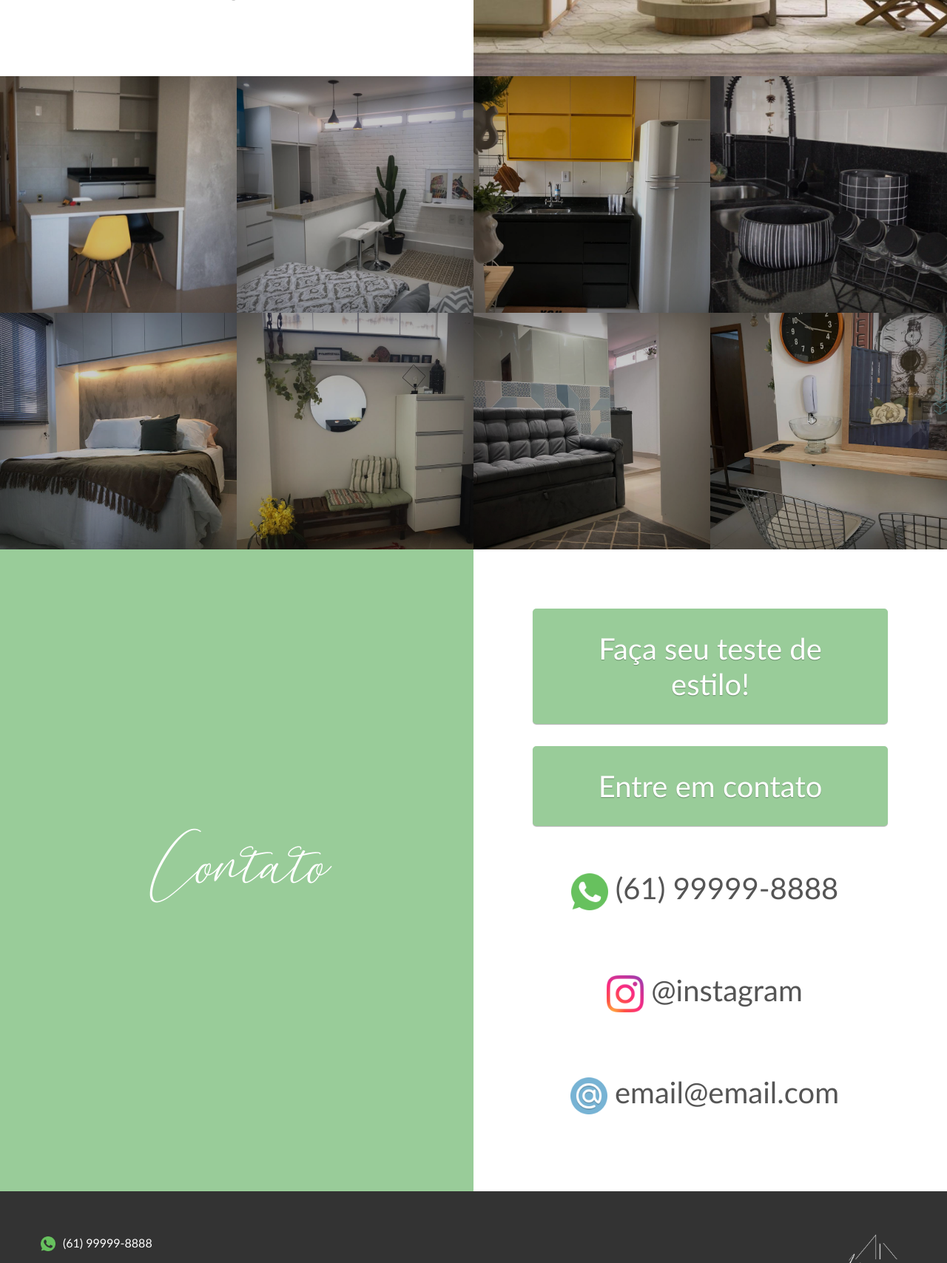
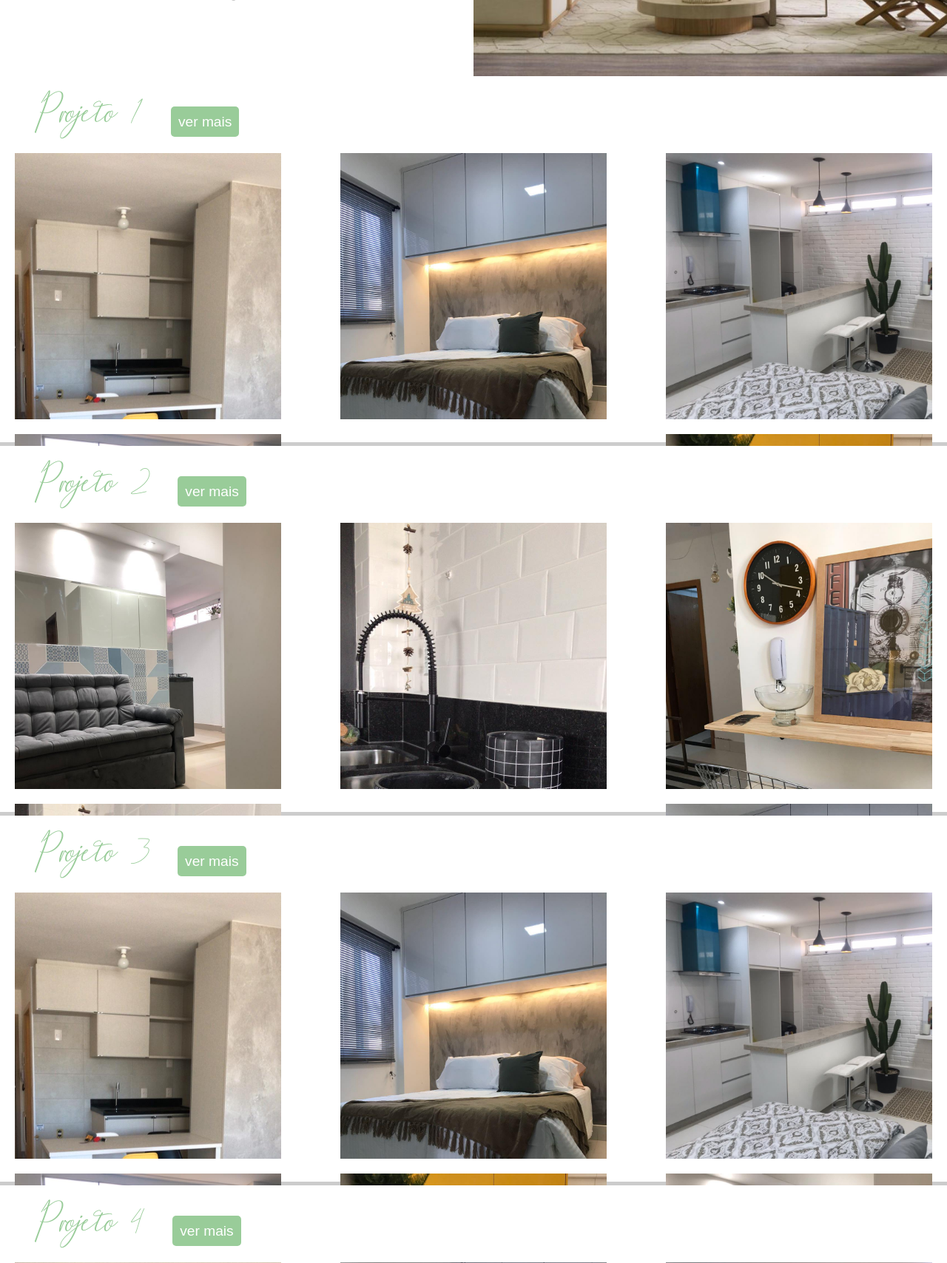
Before and after one commit to guilhermeMorum/lime, a PHP site: page /index.html in a window 1280 px wide. Shown: the part 4149-5857 px from the top of the page at 74% size. Run offline with PHP 8.4, Linux system fonts and the light colour scheme.

Commit message:
Alteração galeria

```diff
--- a/index.html
+++ b/index.html
@@ -70,101 +70,75 @@
             <div class="flex-50 card default-background sm-50 portfolio-border-radius" id="portfolio-image">
             </div>
         </div>
-        <input type="checkbox" id="img-1"/>
-        <input type="checkbox" id="img-2"/>
-        <input type="checkbox" id="img-3"/>
-        <input type="checkbox" id="img-4"/>
-        <input type="checkbox" id="img-5"/>
-        <input type="checkbox" id="img-6"/>
-        <input type="checkbox" id="img-7"/>
-        <input type="checkbox" id="img-8"/>
-        <div class="page flex row sm-column portfolio">
-            <div class="portfolio-column" id="row-1">
-                <div class="portfolio-item default-background port-1">
-                    <label for="img-1">
-                        <div class="portfolio-desc">
-                            <h3>Abc</h3>
-                            <p>
-                                    Lorem ipsum dolor sit amet, consectetur adipiscing elit. Vestibulum vehicula, dolor ut feugiat tristique, lacus justo euismod est, at malesuada elit nisl eu diam. Suspendisse at lectus purus. Donec consequat cursus lobortis. Sed malesuada auctor ultricies. Etiam eget felis mauris. Fusce gravida gravida odio vel faucibus. Cras nec sodales libero, vulputate fringilla massa. In dapibus, orci vitae consectetur molestie, elit tellus molestie sapien, non interdum metus ipsum eget orci. Morbi ac feugiat velit, vitae molestie arcu.
-                            </p>
+        <div id="portfolio">
+        	<input type="checkbox" id="group-1"/>
+        	<div class="portfolio-group" id="p-group-1">
+	        	<h2>Projeto 1 <label for="group-1">ver mais</label></h2>
+	        	<div class="portfolio-group-content">
+	        		<div class="portfolio-item port-1">
 	        		</div>
-                    </label>
+	        		<div class="portfolio-item port-2">
 	        		</div>
-                <div class="portfolio-item default-background port-2">
-                    <label for="img-2">
-                        <div class="portfolio-desc">
-                            <h3>Abc</h3>
-                            <p>
-                                    Lorem ipsum dolor sit amet, consectetur adipiscing elit. Vestibulum vehicula, dolor ut feugiat tristique, lacus justo euismod est, at malesuada elit nisl eu diam. Suspendisse at lectus purus. Donec consequat cursus lobortis. Sed malesuada auctor ultricies. Etiam eget felis mauris. Fusce gravida gravida odio vel faucibus. Cras nec sodales libero, vulputate fringilla massa. In dapibus, orci vitae consectetur molestie, elit tellus molestie sapien, non interdum metus ipsum eget orci. Morbi ac feugiat velit, vitae molestie arcu.
-                            </p>
+	        		<div class="portfolio-item port-3">
 	        		</div>
-                    </label>
+	        		<div class="portfolio-item port-4">
+	        		</div>
+	        		<div class="portfolio-item port-5">
 	        		</div>
 	        	</div>
-            <div class="portfolio-column" id="row-2">
-                <div class="portfolio-item default-background port-3">
-                    <label for="img-3">
-                        <div class="portfolio-desc">
-                            <h3>Abc</h3>
-                            <p>
-                                    Lorem ipsum dolor sit amet, consectetur adipiscing elit. Vestibulum vehicula, dolor ut feugiat tristique, lacus justo euismod est, at malesuada elit nisl eu diam. Suspendisse at lectus purus. Donec consequat cursus lobortis. Sed malesuada auctor ultricies. Etiam eget felis mauris. Fusce gravida gravida odio vel faucibus. Cras nec sodales libero, vulputate fringilla massa. In dapibus, orci vitae consectetur molestie, elit tellus molestie sapien, non interdum metus ipsum eget orci. Morbi ac feugiat velit, vitae molestie arcu.
-                            </p>
 	        </div>
-                    </label>
+	        <input type="checkbox" id="group-2"/>
+        	<div class="portfolio-group" id="p-group-2">
+	        	<h2>Projeto 2 <label for="group-2">ver mais</label></h2>
+	        	<div class="portfolio-group-content">
+	        		<div class="portfolio-item port-6">
 	        		</div>
-                <div class="portfolio-item default-background port-4">
-                    <label for="img-4">
-                        <div class="portfolio-desc">
-                            <h3>Abc</h3>
-                            <p>
-                                    Lorem ipsum dolor sit amet, consectetur adipiscing elit. Vestibulum vehicula, dolor ut feugiat tristique, lacus justo euismod est, at malesuada elit nisl eu diam. Suspendisse at lectus purus. Donec consequat cursus lobortis. Sed malesuada auctor ultricies. Etiam eget felis mauris. Fusce gravida gravida odio vel faucibus. Cras nec sodales libero, vulputate fringilla massa. In dapibus, orci vitae consectetur molestie, elit tellus molestie sapien, non interdum metus ipsum eget orci. Morbi ac feugiat velit, vitae molestie arcu.
-                            </p>
+	        		<div class="portfolio-item port-7">
 	        		</div>
-                    </label>
+	        		<div class="portfolio-item port-8">
+	        		</div>
+	        		<div class="portfolio-item port-7">
+	        		</div>
+	        		<div class="portfolio-item port-2">
 	        		</div>
 	        	</div>
-            <div class="portfolio-column" id="row-3">
-                <div class="portfolio-item default-background port-5">
-                    <label for="img-5">
-                        <div class="portfolio-desc">
-                            <h3>Abc</h3>
-                            <p>
-                                    Lorem ipsum dolor sit amet, consectetur adipiscing elit. Vestibulum vehicula, dolor ut feugiat tristique, lacus justo euismod est, at malesuada elit nisl eu diam. Suspendisse at lectus purus. Donec consequat cursus lobortis. Sed malesuada auctor ultricies. Etiam eget felis mauris. Fusce gravida gravida odio vel faucibus. Cras nec sodales libero, vulputate fringilla massa. In dapibus, orci vitae consectetur molestie, elit tellus molestie sapien, non interdum metus ipsum eget orci. Morbi ac feugiat velit, vitae molestie arcu.
-                            </p>
 	        </div>
-                    </label>
+	        <input type="checkbox" id="group-3"/>
+        	<div class="portfolio-group" id="p-group-3">
+	        	<h2>Projeto 3 <label for="group-3">ver mais</label></h2>
+	        	<div class="portfolio-group-content">
+	        		<div class="portfolio-item port-1">
 	        		</div>
-                <div class="portfolio-item default-background port-6">
-                    <label for="img-6">
-                        <div class="portfolio-desc">
-                            <h3>Abc</h3>
-                            <p>
-                                    Lorem ipsum dolor sit amet, consectetur adipiscing elit. Vestibulum vehicula, dolor ut feugiat tristique, lacus justo euismod est, at malesuada elit nisl eu diam. Suspendisse at lectus purus. Donec consequat cursus lobortis. Sed malesuada auctor ultricies. Etiam eget felis mauris. Fusce gravida gravida odio vel faucibus. Cras nec sodales libero, vulputate fringilla massa. In dapibus, orci vitae consectetur molestie, elit tellus molestie sapien, non interdum metus ipsum eget orci. Morbi ac feugiat velit, vitae molestie arcu.
-                            </p>
+	        		<div class="portfolio-item port-2">
 	        		</div>
-                    </label>
+	        		<div class="portfolio-item port-3">
+	        		</div>
+	        		<div class="portfolio-item port-4">
+	        		</div>
+	        		<div class="portfolio-item port-5">
+	        		</div>
+	        		<div class="portfolio-item port-6">
+	        		</div>
+	        		<div class="portfolio-item port-7">
+	        		</div>
+	        		<div class="portfolio-item port-8">
 	        		</div>
 	        	</div>
-            <div class="portfolio-column" id="row-4">
-                <div class="portfolio-item default-background port-7">
-                    <label for="img-7">
-                        <div class="portfolio-desc">
-                            <h3>Abc</h3>
-                            <p>
-                                    Lorem ipsum dolor sit amet, consectetur adipiscing elit. Vestibulum vehicula, dolor ut feugiat tristique, lacus justo euismod est, at malesuada elit nisl eu diam. Suspendisse at lectus purus. Donec consequat cursus lobortis. Sed malesuada auctor ultricies. Etiam eget felis mauris. Fusce gravida gravida odio vel faucibus. Cras nec sodales libero, vulputate fringilla massa. In dapibus, orci vitae consectetur molestie, elit tellus molestie sapien, non interdum metus ipsum eget orci. Morbi ac feugiat velit, vitae molestie arcu.
-                            </p>
 	        </div>
-                    </label>
+	        <input type="checkbox" id="group-4"/>
+        	<div class="portfolio-group" id="p-group-4">
+	        	<h2>Projeto 4 <label for="group-4">ver mais</label></h2>
+	        	<div class="portfolio-group-content">
+	        		<div class="portfolio-item port-1">
 	        		</div>
-                <div class="portfolio-item default-background port-8">
-                    <label for="img-8">
-                        <div class="portfolio-desc">
-                            <h3>Abc</h3>
-                            <p>
-                                    Lorem ipsum dolor sit amet, consectetur adipiscing elit. Vestibulum vehicula, dolor ut feugiat tristique, lacus justo euismod est, at malesuada elit nisl eu diam. Suspendisse at lectus purus. Donec consequat cursus lobortis. Sed malesuada auctor ultricies. Etiam eget felis mauris. Fusce gravida gravida odio vel faucibus. Cras nec sodales libero, vulputate fringilla massa. In dapibus, orci vitae consectetur molestie, elit tellus molestie sapien, non interdum metus ipsum eget orci. Morbi ac feugiat velit, vitae molestie arcu.
-                            </p>
+	        		<div class="portfolio-item port-2">
 	        		</div>
-                    </label>
+	        		<div class="portfolio-item port-3">
+	        		</div>
+	        		<div class="portfolio-item port-4">
+	        		</div>
+	        		<div class="portfolio-item port-5">
+	        		</div>
 	        	</div>
 	        </div>
         </div>
--- a/main.css
+++ b/main.css
@@ -501,91 +504,8 @@ textarea:valid + label {
     min-height: 600px;
 }
 
-.portfolio-column {
-    display: flex;
-    flex-direction: column;
-    flex-basis: 25%;
-    height: 100%;
-    position: relative;
-    transition: all 0.3s;
-    flex-shrink: 1;
-}
-
-#img-1:checked ~ .portfolio .port-1,
-#img-2:checked ~ .portfolio .port-2,
-#img-3:checked ~ .portfolio .port-3,
-#img-4:checked ~ .portfolio .port-4,
-#img-5:checked ~ .portfolio .port-5,
-#img-6:checked ~ .portfolio .port-6,
-#img-7:checked ~ .portfolio .port-7,
-#img-8:checked ~ .portfolio .port-8 {
-    flex-basis: 300%;
-}
-
 input[type="checkbox"]{
     display: none;
-}
-
-.portfolio-column .portfolio-item label {
-    height: 100%;
-    width: 100%;
-    display: block;
-    cursor: pointer;
-    transition: all 0.5s;
-}
-
-.portfolio-column .portfolio-item {
-    display: block;
-    width: 100%;
-    box-shadow: 0 0 80px rgba(0,0,0,0.5) inset;
-    transition: all 0.5s;
-    filter: brightness(0.8);
-    flex-basis: 50%;
-}
-
-#img-1:checked ~ .portfolio .port-1,
-#img-2:checked ~ .portfolio .port-2,
-#img-3:checked ~ .portfolio .port-3,
-#img-4:checked ~ .portfolio .port-4,
-#img-5:checked ~ .portfolio .port-5,
-#img-6:checked ~ .portfolio .port-6,
-#img-7:checked ~ .portfolio .port-7,
-#img-8:checked ~ .portfolio .port-8,
-.portfolio-column .portfolio-item:hover {
-    filter: brightness(1);
-    box-shadow: 0 0 80px rgba(0,0,0,0);
-}
-
-.portfolio-column .portfolio-item .portfolio-desc {
-    opacity: 0;
-    position: absolute;
-    width: 100%;
-    padding: 10px 20px;
-    bottom: 0;
-    transition: all 0.5s;
-    background-color: rgba(0,0,0,.3);
-}
-
-#img-1:checked ~ .portfolio .port-1 .portfolio-desc,
-#img-2:checked ~ .portfolio .port-2 .portfolio-desc,
-#img-3:checked ~ .portfolio .port-3 .portfolio-desc,
-#img-4:checked ~ .portfolio .port-4 .portfolio-desc,
-#img-5:checked ~ .portfolio .port-5 .portfolio-desc,
-#img-6:checked ~ .portfolio .port-6 .portfolio-desc,
-#img-7:checked ~ .portfolio .port-7 .portfolio-desc,
-#img-8:checked ~ .portfolio .port-8 .portfolio-desc {
-    opacity: 1;
-}
-
-.portfolio-column .portfolio-desc h3 {
-    text-align: center;
-    color: #fff;
-}
-
-.portfolio-column .portfolio-desc p {
-    color: #fff;
-    font-size: 1em;
-    margin: 0;
 }
 
 .port-1 {
@@ -620,11 +540,92 @@ input[type="checkbox"]{
     background-image: url("assets/images/portfolio/8.jpg");
 }
 
-.portfolio-item img {
-    width: 20%;
+#group-1:checked ~ #p-group-1 {
+    height: 870px;
+    background-color: #EEE;
+}
+
+#group-2:checked ~ #p-group-2 {
+    height: 870px;
+    background-color: #EEE;
+}
+
+#group-3:checked ~ #p-group-3 {
+    height: 870px;
+    background-color: #EEE;
+}
+
+#group-4:checked ~ #p-group-4 {
+    height: 870px;
+    background-color: #EEE;
+}
+
+.portfolio-group {
+    box-shadow: 0 -5px 0px rgba(0,0,0,.2) inset;
+    padding-top: 20px;
+    transition: .5s all;
+    height: 500px;
+    overflow: hidden;
+}
+
+.portfolio-group h2 {
+    margin-left: 40px;
+}
+
+.portfolio-group label {
+    font-family: sans-serif;
+    color: #FFF;
+    background-color: #9C9;
+    padding: 10px;
+    border-radius: 5px;
+    font-size: 30%;
+    cursor: pointer;
+    margin: 5px 20px;
+}
+
+.portfolio-group-content {
+    min-height: 400px;
+    padding: 20px;
+    display: flex;
+    justify-content: space-between;
+    flex-wrap: wrap;
+}
+
+.portfolio-item {
+    background-size: cover;
+    min-height: 360px;
+    min-width: 360px;
+    flex-basis: 24%;
+    flex-grow: 0;
+    flex-shrink: 1;
+    margin-bottom: 20px;
 }
 
 @media screen and (max-width: 1000px) {
+
+    #group-1:checked ~ #p-group-1 {
+        height: auto;
+        background-color: #EEE;
+    }
+
+    #group-2:checked ~ #p-group-2 {
+        height: auto;
+        background-color: #EEE;
+    }
+
+    #group-3:checked ~ #p-group-3 {
+        height: auto;
+        background-color: #EEE;
+    }
+
+    #group-4:checked ~ #p-group-4 {
+        height: auto;
+        background-color: #EEE;
+    }
+
+    .portfolio-item {
+        flex-basis: 100%;
+    }
     .sm-column {
         flex-direction: column;
     }
```
Also changed, not shown: other parts of main.css (+4 -31 lines). Lines whose indentation alone changed are shown as unchanged.
